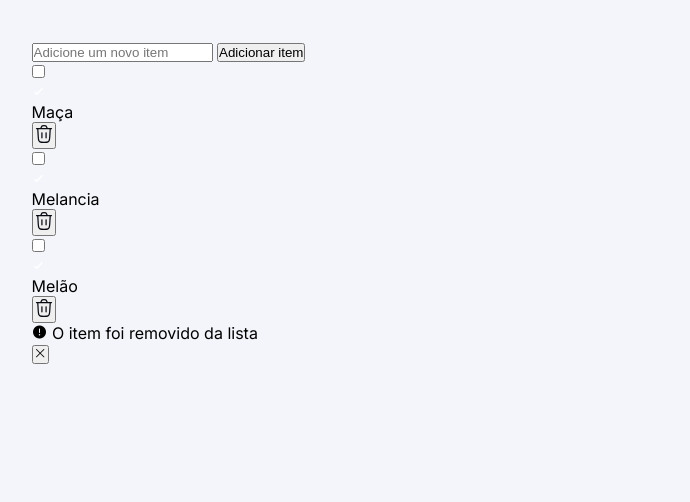
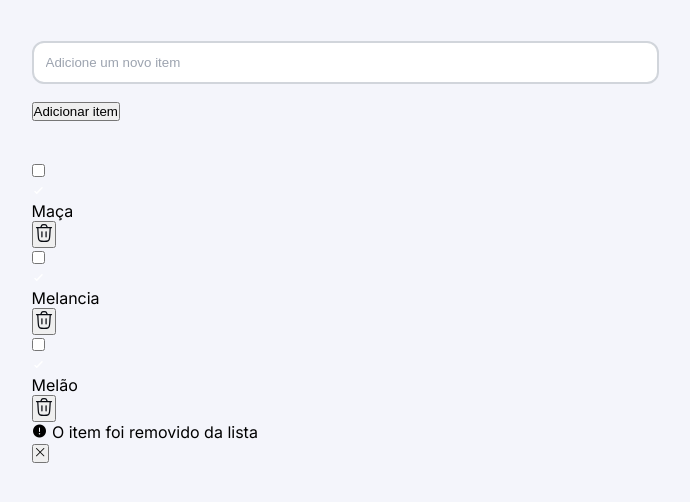
Before and after one commit to Arthurmoreira12ati/QuickList02mc, a plain HTML site: page index.html in a window 1280 px wide. Shown: the part 168-670 px from the top of the page, without its empty margins (295-985 px from the left). Drawn offline with nearby package versions, Linux system fonts and the light colour scheme.

Commit message:
inicio das estilizações da section.add-item

```diff
--- a/style.css
+++ b/style.css
@@ -63,3 +63,29 @@ main {
     max-width: 62.7rem;
     margin-inline: auto;
 }
+
+.add-item {
+    margin-bottom: 4rem;
+
+    input {
+        width: 100%;
+        padding: 1.2rem;
+        border: 2px solid var(--border-primary);
+        border-radius: 1.2rem;
+        margin-bottom: 1.6rem;
+        outline: none;
+        color: var(--content-primary);
+
+        &::placeholder {
+            color: var(--content-tertiary);
+        }
+
+        &::hover {
+            border: 2px solid var(--border-hover);
+        }
+
+        &::focus {
+            border: 2px solid var(--color-brand);
+        }
+    }
+}
```
